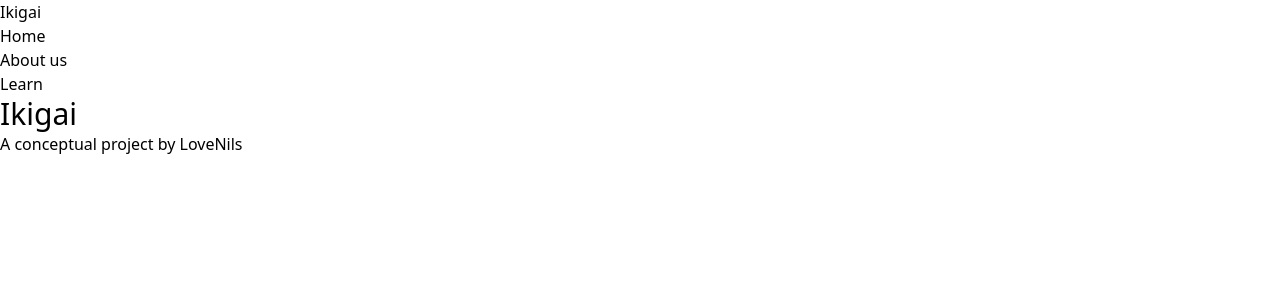
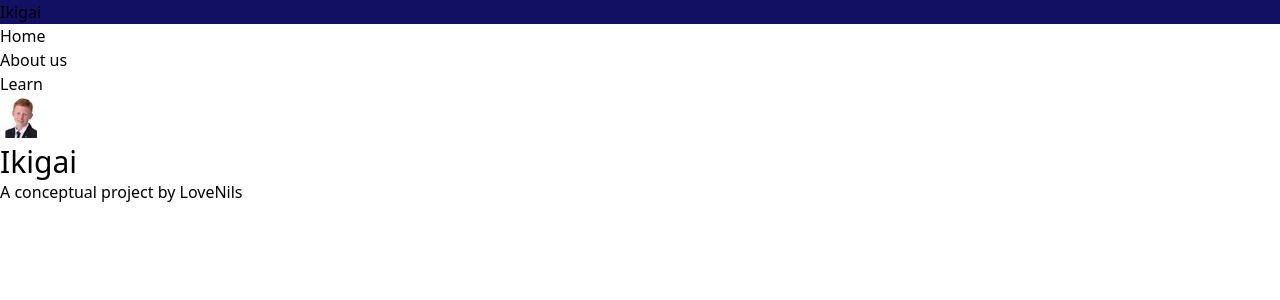
Before and after one commit to OHBOYILOVEHTML/ikigai-website1, a Next.js app: page / in a window 1280 px wide. Shown: the top 300 px of the page. Built offline with nearby package versions, Linux system fonts and the light colour scheme.

Commit message:
Started css + added img

```diff
--- a/components/NavBar.js
+++ b/components/NavBar.js
@@ -1,14 +1,16 @@
 // James Make Edits in Here- Create the Navbar- https://tailwindcss.com/docs/installation (See this for styling details)
-
+import Image from 'next/image'
+import profilepic from '/components/profilepic.aspx.jpg'
 export default function NavBar() {
 
     return (
         <>
           <div>
-            <h1>Ikigai</h1>
+            <h1 className="bg-midnight">Ikigai</h1>
             <h2>Home</h2>
             <h2>About us</h2>
             <h2>Learn</h2>
+            <Image src={profilepic}/>
           </div>
         </>
     )
--- a/tailwind.config.js
+++ b/tailwind.config.js
@@ -6,6 +6,18 @@ module.exports = {
   ],
   theme: {
     extend: {},
+    colors: {
+      transparent: 'transparent',
+      current: 'currentColor',
+      'white': '#ffffff',
+      'purple': '#3f3cbb',
+      'midnight': '#121063',
+      'metal': '#565584',
+      'tahiti': '#3ab7bf',
+      'silver': '#ecebff',
+      'bubble-gum': '#ff77e9',
+      'bermuda': '#78dcca',
+    },
   },
   plugins: [],
 }
```
Also changed, not shown: components/profilepic.aspx.jpg (added).
